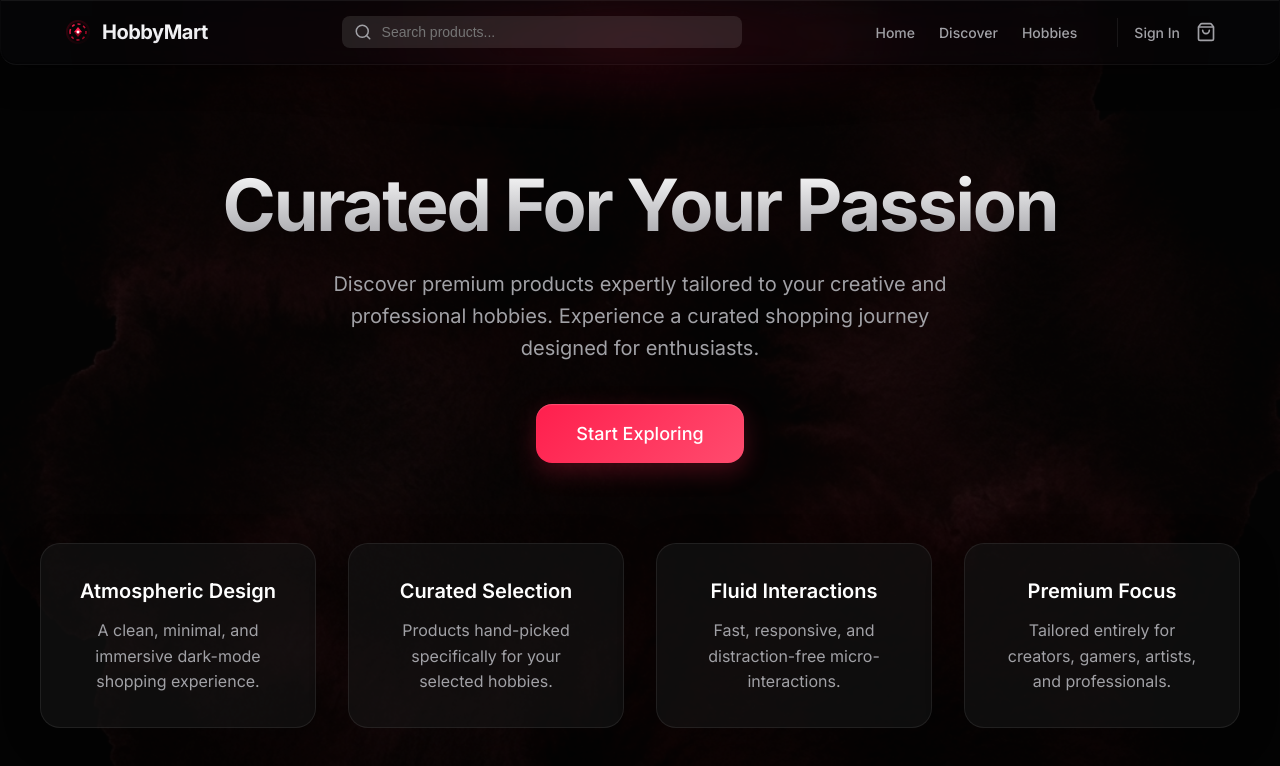
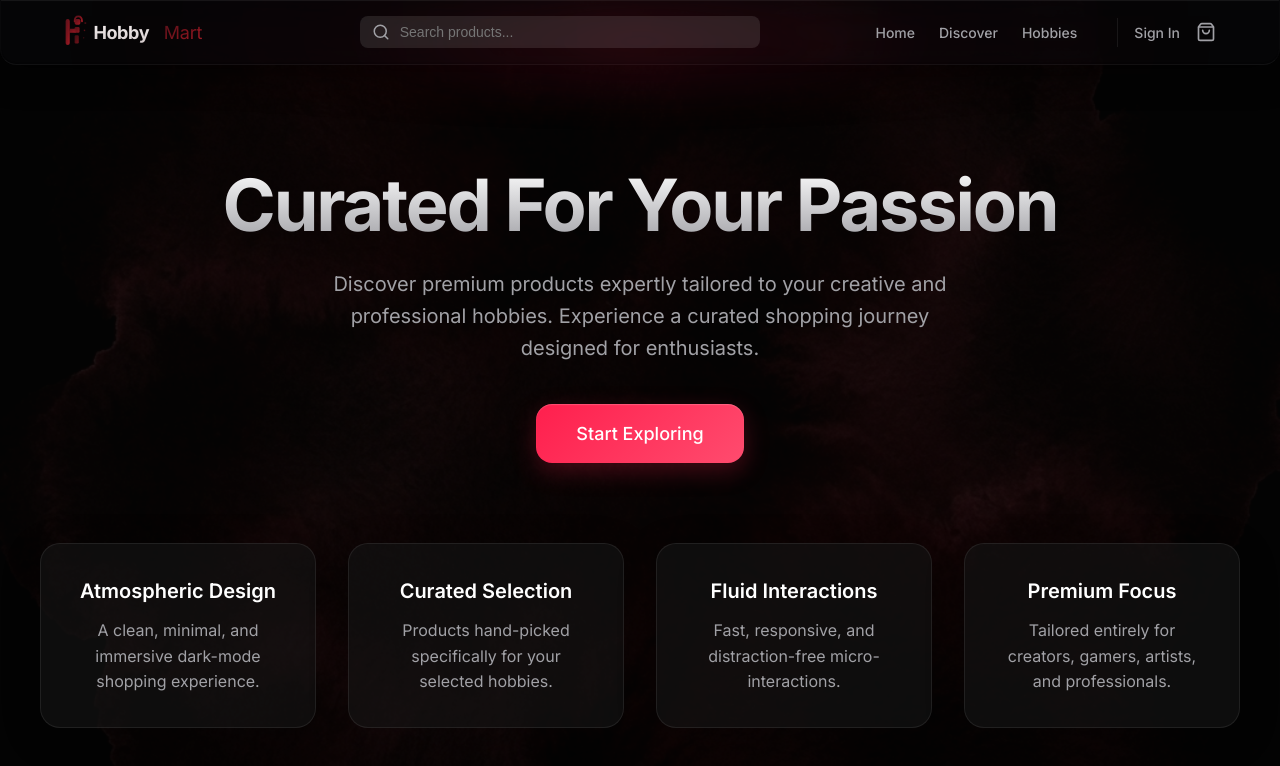
Before and after one commit to Agrim-2607/E-Commerce, a React app in the folder frontend/: page / in a window 1280 px wide. Shown: the top 766 px of the page. Built offline with nearby package versions, Linux system fonts and the light colour scheme; no server answers; the HTML template or start-up script is replaced by a standard one.

Commit message:
feat: premium HobbyMart wordmark logo with cherry-wine marketplace icon

```diff
--- a/frontend/src/components/Navbar.css
+++ b/frontend/src/components/Navbar.css
@@ -42,31 +42,26 @@
 .navbar-logo {
   display: flex;
   align-items: center;
-  gap: 10px;
-  font-size: 1.25rem;
-  font-weight: 700;
-  letter-spacing: -0.5px;
   color: var(--text-primary);
   transition: all 0.3s cubic-bezier(0.25, 0.8, 0.25, 1);
+  text-decoration: none;
 }
 
 .navbar-logo:hover {
   transform: translateY(-1px);
 }
 
-.navbar-logo-icon {
+.navbar-logo-svg {
   flex-shrink: 0;
-  transition: transform 0.4s cubic-bezier(0.25, 0.8, 0.25, 1);
+  display: block;
+  /* Smooth subtle scale on hover; handled by parent .navbar-logo:hover */
+  transition: transform 0.35s cubic-bezier(0.25, 0.8, 0.25, 1),
+              filter  0.35s cubic-bezier(0.25, 0.8, 0.25, 1);
 }
 
-.navbar-logo:hover .navbar-logo-icon {
-  transform: rotate(15deg) scale(1.05);
-}
-
-.navbar-logo-text {
-  background: linear-gradient(180deg, #FFFFFF 0%, #E1E1E6 100%);
-  -webkit-background-clip: text;
-  -webkit-text-fill-color: transparent;
+.navbar-logo:hover .navbar-logo-svg {
+  transform: translateY(-1px);
+  filter: drop-shadow(0 0 8px rgba(128, 20, 29, 0.55));
 }
 
 .navbar-search {
--- a/frontend/src/components/Navbar.jsx
+++ b/frontend/src/components/Navbar.jsx
@@ -22,24 +22,73 @@ const Navbar = () => {
       <div className="navbar-aurora"></div>
       <div className="navbar-container container">
         <Link to="/" className="navbar-logo">
-          <svg className="navbar-logo-icon" width="28" height="28" viewBox="0 0 28 28" fill="none" xmlns="http://www.w3.org/2000/svg">
-            <path d="M6 14C6 9.58 9.58 6 14 6C18.42 6 22 9.58 22 14C22 18.42 18.42 22 14 22C9.58 22 6 18.42 6 14Z" stroke="url(#logo-grad-1)" strokeWidth="1.5" strokeDasharray="3 3"/>
-            <path d="M14 2C7.37 2 2 7.37 2 14C2 20.63 7.37 26 14 26C20.63 26 26 20.63 26 14C26 7.37 20.63 2 14 2ZM14 24C8.48 24 4 19.52 4 14C4 8.48 8.48 4 14 4C19.52 4 24 8.48 24 14C24 19.52 19.52 24 14 24Z" fill="url(#logo-grad-2)" opacity="0.4"/>
-            <path d="M14 9L18 14H10L14 9Z" fill="#FF1F4D"/>
-            <path d="M14 19L10 14H18L14 19Z" fill="#8B001A"/>
-            <circle cx="14" cy="14" r="1.5" fill="#FFFFFF"/>
+          <svg
+            className="navbar-logo-svg"
+            xmlns="http://www.w3.org/2000/svg"
+            viewBox="0 0 220 44"
+            height="36"
+            width="auto"
+            aria-label="HobbyMart"
+          >
             <defs>
-              <linearGradient id="logo-grad-1" x1="6" y1="6" x2="22" y2="22" gradientUnits="userSpaceOnUse">
-                <stop stopColor="#FF1F4D"/>
-                <stop offset="1" stopColor="#8B001A"/>
+              <linearGradient id="nb-wine" x1="0%" y1="0%" x2="100%" y2="100%">
+                <stop offset="0%"   stopColor="#58111A" />
+                <stop offset="55%"  stopColor="#80141D" />
+                <stop offset="100%" stopColor="#A21C26" />
               </linearGradient>
-              <linearGradient id="logo-grad-2" x1="2" y1="2" x2="26" y2="26" gradientUnits="userSpaceOnUse">
-                <stop stopColor="#8B001A"/>
-                <stop offset="1" stopColor="#050505"/>
+              <linearGradient id="nb-dark" x1="0%" y1="0%" x2="0%" y2="100%">
+                <stop offset="0%"   stopColor="#F5F0F0" />
+                <stop offset="100%" stopColor="#D4CBCC" />
               </linearGradient>
             </defs>
+
+            {/* ── Icon mark: vertical spine + stacked shelves ── */}
+            <g transform="translate(0, 2)">
+              {/* Left spine */}
+              <rect x="2" y="4" width="5" height="32" rx="2.5" fill="url(#nb-wine)" />
+              {/* Crossbar */}
+              <rect x="6" y="16" width="9" height="5" rx="1.5" fill="url(#nb-wine)" />
+              {/* Top shelf */}
+              <rect x="13" y="4"  width="7" height="7"  rx="2"   fill="url(#nb-wine)" />
+              {/* Mid shelf */}
+              <rect x="13" y="14" width="6" height="7"  rx="1.5" fill="url(#nb-wine)" opacity="0.88" />
+              {/* Bottom shelf */}
+              <rect x="13" y="24" width="5" height="10" rx="1.5" fill="url(#nb-wine)" opacity="0.7"  />
+              {/* Handle arc */}
+              <path
+                d="M 13,7 C 13,-1 22,-1 22,7"
+                fill="none"
+                stroke="url(#nb-wine)"
+                strokeWidth="2.2"
+                strokeLinecap="round"
+              />
+              {/* Accent dots */}
+              <circle cx="26" cy="9"  r="1.3" fill="url(#nb-wine)" opacity="0.5" />
+              <circle cx="25" cy="18" r="1"   fill="url(#nb-wine)" opacity="0.65"/>
+              <circle cx="24" cy="27" r="0.8" fill="url(#nb-wine)" opacity="0.45"/>
+            </g>
+
+            {/* ── Wordmark ── */}
+            {/* "Hobby" — light/white bold */}
+            <text
+              x="36" y="31"
+              fontFamily="'Plus Jakarta Sans','Inter',sans-serif"
+              fontWeight="800"
+              fontSize="22"
+              fill="url(#nb-dark)"
+              letterSpacing="-0.5"
+            >Hobby</text>
+
+            {/* "Mart" — cherry-wine gradient */}
+            <text
+              x="122" y="31"
+              fontFamily="'Plus Jakarta Sans','Inter',sans-serif"
+              fontWeight="400"
+              fontSize="22"
+              fill="url(#nb-wine)"
+              letterSpacing="-0.3"
+            >Mart</text>
           </svg>
-          <span className="navbar-logo-text">HobbyMart</span>
         </Link>
 
         <div className="navbar-search">
```
